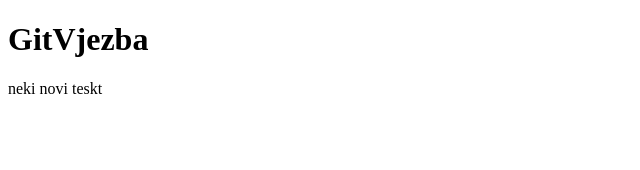
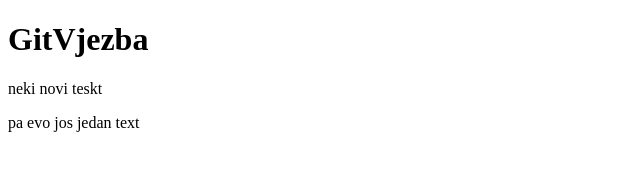
Before and after one commit to anasamodol/git_vjezba, a plain HTML site: page index.html in a window 1280 px wide. Shown: the whole page, without its empty margins (0-640 px from the left). Drawn offline with Linux system fonts and the light colour scheme.

Commit message:
last commit

```diff
--- a/index.html
+++ b/index.html
@@ -10,6 +10,8 @@
     <div>
         <h1>GitVjezba</h1>
         <p>neki novi teskt</p>
+
+        <p>pa evo jos jedan text</p>
     </div>
 </body>
 </html>
```
